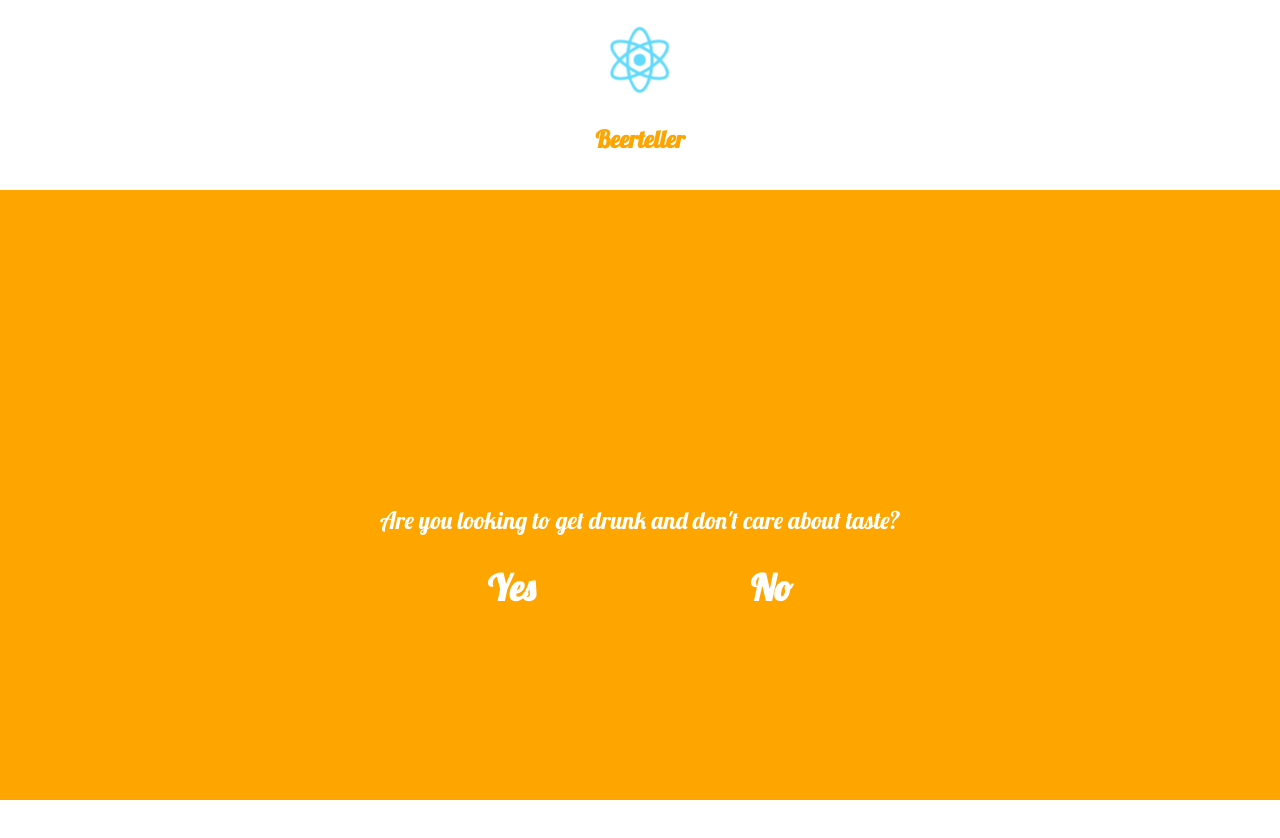
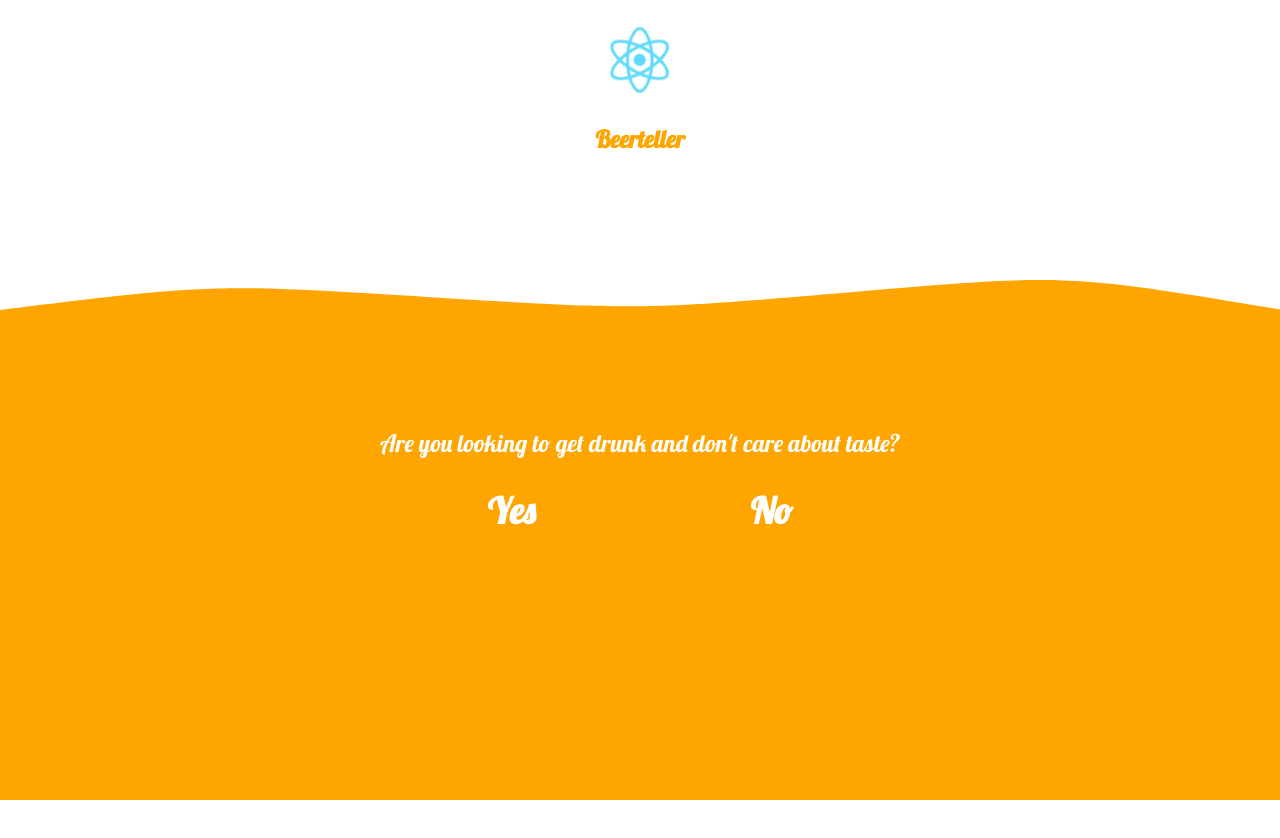
Before and after one commit to PaulAsjes-zz/beerteller, a React (Create React App) app: page / in a window 1280 px wide. Shown: the top 838 px of the page. Before the commit the page ends 800 px from the top, so only its background shows below. Built offline with nearby package versions, Linux system fonts and the light colour scheme; the HTML template or start-up script is replaced by a standard one.

Commit message:
wavy goodness

```diff
--- a/src/Wave.css
+++ b/src/Wave.css
@@ -1,3 +1,4 @@
-.Wave {
-  /* height: 100%; */
+.WaveSVG {
+  position: absolute;
+  left: 0;
 }
--- a/src/Wave.tsx
+++ b/src/Wave.tsx
@@ -12,21 +12,8 @@ interface Point {
 }
 
 class Wave extends React.Component<Props> {
-  constructor(props: any) {
+  public constructor(props: any) {
     super(props);
-  }
-
-  private lastUpdate: number = 0;
-  private totalTime:number = 0;
-
-  public state = {
-    waveWidth: this.props.width, // Wave SVG width (usually container width)
-    waveHeight: 400, // Position from the top of container
-    waveDelta: 20, // Wave amplitude
-    speed: 1.1, // Wave animation speed
-    wavePoints: 6, // How many point will be used to compute our wave
-    points: [],
-    d: '',
   }
 
   public componentDidMount() {
@@ -35,14 +22,27 @@ class Wave extends React.Component<Props> {
 
   public render() {
     return (
-      <svg width="100%" height="100%" version="1.1" xmlns="http://www.w3.org/2000/svg" id="intro">
-        <path className="Wave" d={this.state.d} fill="#000"/>
+      <svg width="100%" height="100%" version="1.1" xmlns="http://www.w3.org/2000/svg" className="WaveSVG">
+        <path className="Wave" d={this.state.d} fill="#fff"/>
       </svg>
     );
   }
 
+  public state = {
+    waveWidth: this.props.width, // Wave SVG width (usually container width)
+    waveHeight: 100, // Position from the top of container
+    waveDelta: 20, // Wave amplitude
+    speed: 1.1, // Wave animation speed
+    wavePoints: 3, // How many points will be used to compute our wave
+    points: [],
+    d: '',
+  };
+
+  private lastUpdate: number = 0;
+  private totalTime: number = 0;
+
   private calculateWavePoints(factor: number) {
-    const points: Array<Point> = [];
+      var points = [];
 
       const {
         wavePoints,
@@ -53,12 +53,8 @@ class Wave extends React.Component<Props> {
 
       const waveWidth = this.props.width;
 
-    if (waveWidth < 1) {
-      return points;
-    }
-
     for (let i = 0; i <= wavePoints; i++) {
-      const xPos: number = i / (wavePoints * waveWidth);
+      const xPos: number = (i / wavePoints) * waveWidth;
       const sinSeed: number = (factor + (i + i % wavePoints)) * speed * 100;
       const sinHeight: number = Math.sin(sinSeed / 100) * waveDelta;
       const yPos: number = Math.sin(sinSeed / 100) * sinHeight + waveHeight;
@@ -89,7 +85,12 @@ class Wave extends React.Component<Props> {
       y: (points[1].y - points[0].y) + points[0].y + (points[1].y - points[0].y)
     };
 
-    SVGString += ' C ' + cp0.x + ' ' + cp0.y + ' ' + cp0.x + ' ' + cp0.y + ' ' + points[1].x + ' ' + points[1].y;
+    SVGString += ' C ' + cp0.x +
+      ' ' + cp0.y +
+      ' ' + cp0.x +
+      ' ' + cp0.y +
+      ' ' + points[1].x +
+      ' ' + points[1].y;
 
     let prevCp = cp0;
     let inverted = -1;
@@ -101,10 +102,16 @@ class Wave extends React.Component<Props> {
         y: (points[i].y - prevCp.y) + points[i].y
       };
 
-      SVGString += ' C ' + cp1.x + ' ' + cp1.y + ' ' + cp1.x + ' ' + cp1.y + ' ' + points[i+1].x + ' ' + points[i+1].y;
+      SVGString += ' C ' + cp1.x +
+        ' ' + cp1.y +
+        ' ' + cp1.x +
+        ' ' + cp1.y +
+        ' ' + points[i + 1].x +
+        ' ' + points[i + 1].y;
+
       prevCp = cp1;
       inverted = -inverted;
-    };
+    }
 
     SVGString += ' L ' + width + ' ' + height;
     SVGString += ' L 0 ' + height + ' Z';
@@ -135,12 +142,11 @@ class Wave extends React.Component<Props> {
       this.lastUpdate = now;
       this.tick();
     }
-    // window.requestAnimationFrame(this.tick.bind(this));
-  };
+    window.requestAnimationFrame(this.tick.bind(this));
+  }
 }
 
 export default Wave;
-
 
 // var container = document.body;
 // var width = container.offsetWidth;
@@ -199,8 +205,6 @@ export default Wave;
 //   return SVGString;
 // }
 
-
-
 // function tick() {
 //   var now = window.Date.now();
 
```
Lines whose indentation alone changed are shown as unchanged.
